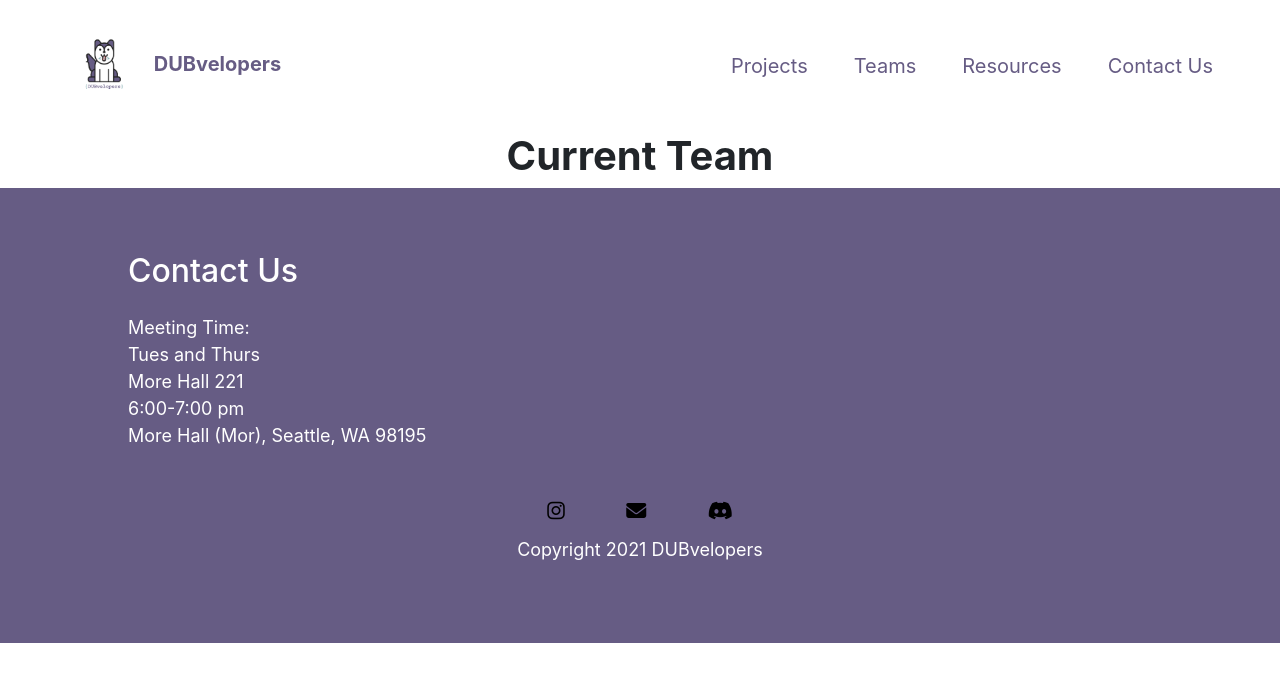
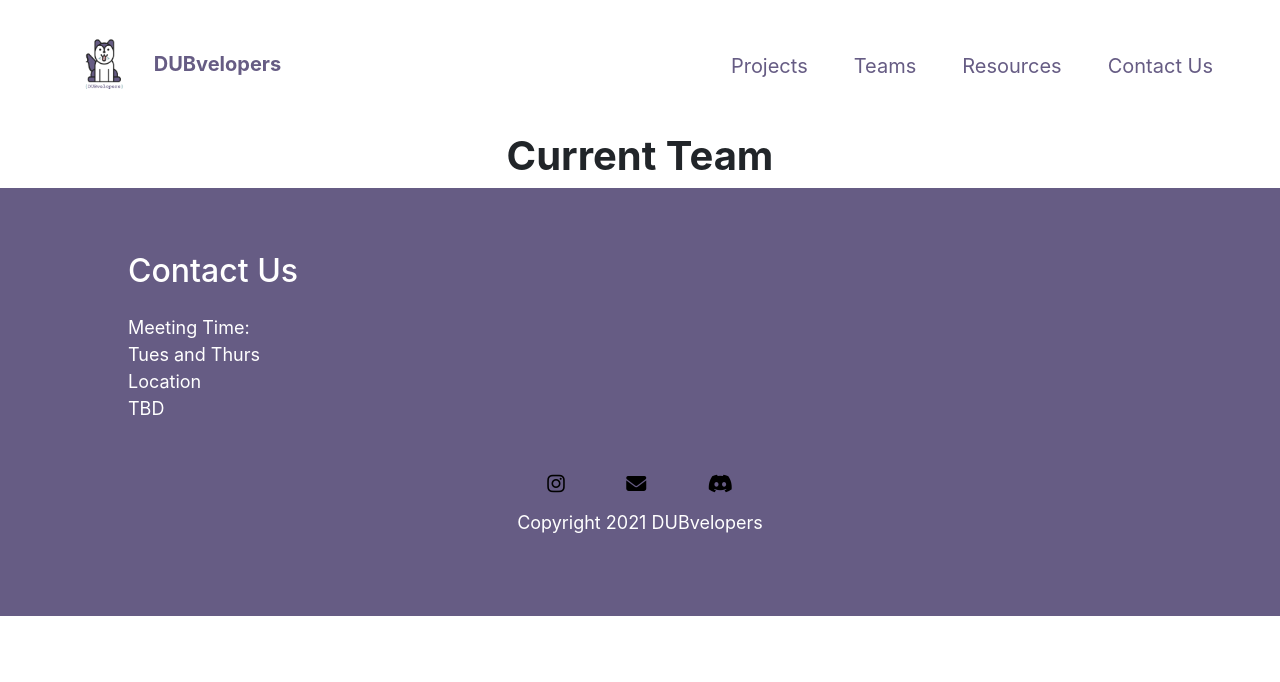
Before and after one commit to alanboy/Website, a React (Create React App) app: page /teams in a window 1280 px wide. Shown: the top 682 px of the page. Built offline with nearby package versions, Linux system fonts and the light colour scheme.

Commit message:
updated location

```diff
--- a/src/components/Footer.js
+++ b/src/components/Footer.js
@@ -10,9 +10,8 @@ function Footer() {
         <p>
             Meeting Time: <br/>
             Tues and Thurs<br/>
-            More Hall 221<br/>
-            6:00-7:00 pm<br/>
-            More Hall (Mor), Seattle, WA 98195
+            Location <br />
+            TBD
         </p>
         <div className="social-section">
           <a className="social-media" href="https://www.instagram.com/dubvelopers_uw/?hl=en"><i class="fab fa-instagram"></i></a>
```
